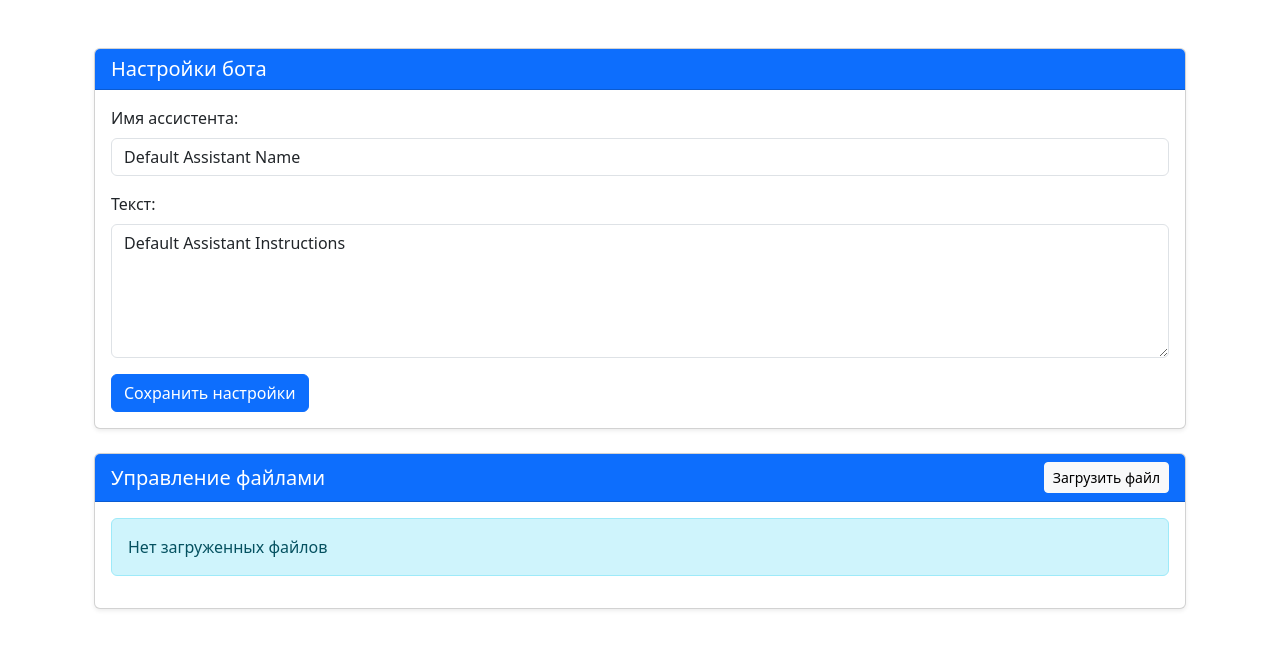
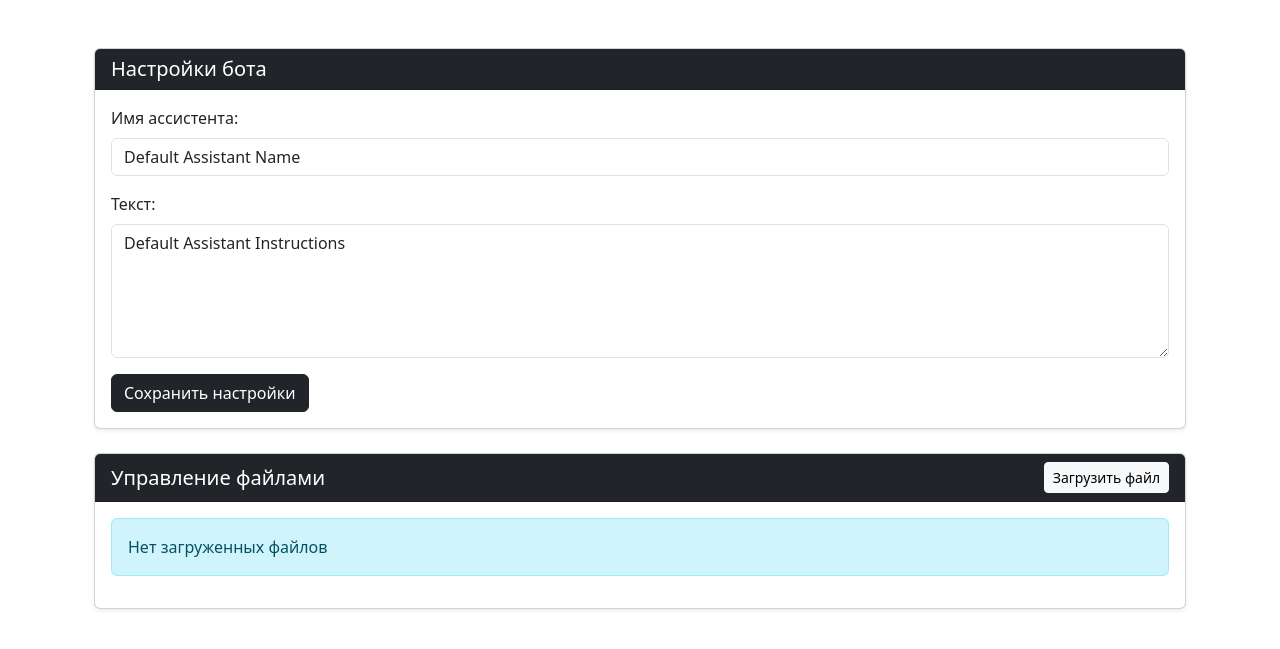
Before and after one commit to jacksylyk/parser_gz, a Django app: page /bot/settings in a window 1280 px wide. Shown: the part 56-705 px from the top of the page. Run offline with Django 5.2, Linux system fonts and the light colour scheme; data comes from the database, SQL or seed files in the repository; data that the repository does not hold is empty; parts of the project's set-up code (start-up, migrations or seed data) failed here and were passed over.

Commit message:
temp update

```diff
--- a/templates/core/bot_settings.html
+++ b/templates/core/bot_settings.html
@@ -5,7 +5,7 @@
 <div class="container py-4">
     <!-- Bot Settings Card -->
     <div class="card mb-4 shadow-sm">
-        <div class="card-header bg-primary text-white">
+        <div class="card-header bg-dark text-white">
             <h5 class="card-title mb-0">Настройки бота</h5>
         </div>
         <div class="card-body">
@@ -33,7 +33,7 @@
                     </div>
                     {% endif %}
                 </div>
-                <button type="submit" class="btn btn-primary" name="save">
+                <button type="submit" class="btn btn-dark" name="save">
                     <i class="bi bi-save"></i> Сохранить настройки
                 </button>
             </form>
@@ -42,7 +42,7 @@
 
     <!-- Files Management Card -->
     <div class="card shadow-sm">
-        <div class="card-header bg-primary text-white d-flex justify-content-between align-items-center">
+        <div class="card-header bg-dark text-white d-flex justify-content-between align-items-center">
             <h5 class="card-title mb-0">Управление файлами</h5>
             <button class="btn btn-light btn-sm" data-bs-toggle="modal" data-bs-target="#uploadFileModal">
                 <i class="bi bi-upload"></i> Загрузить файл
@@ -89,7 +89,6 @@
     </div>
 </div>
 
-<!-- Upload File Modal -->
 <div class="modal fade" id="uploadFileModal" tabindex="-1" aria-labelledby="uploadFileModalLabel" aria-hidden="true">
     <div class="modal-dialog">
         <div class="modal-content">
@@ -112,7 +111,7 @@
                 </div>
                 <div class="modal-footer">
                     <button type="button" class="btn btn-secondary" data-bs-dismiss="modal">Отмена</button>
-                    <button type="submit" class="btn btn-primary" name="upload_file">
+                    <button type="submit" class="btn btn-dark" name="upload_file">
                         <i class="bi bi-upload"></i> Загрузить
                     </button>
                 </div>
```
